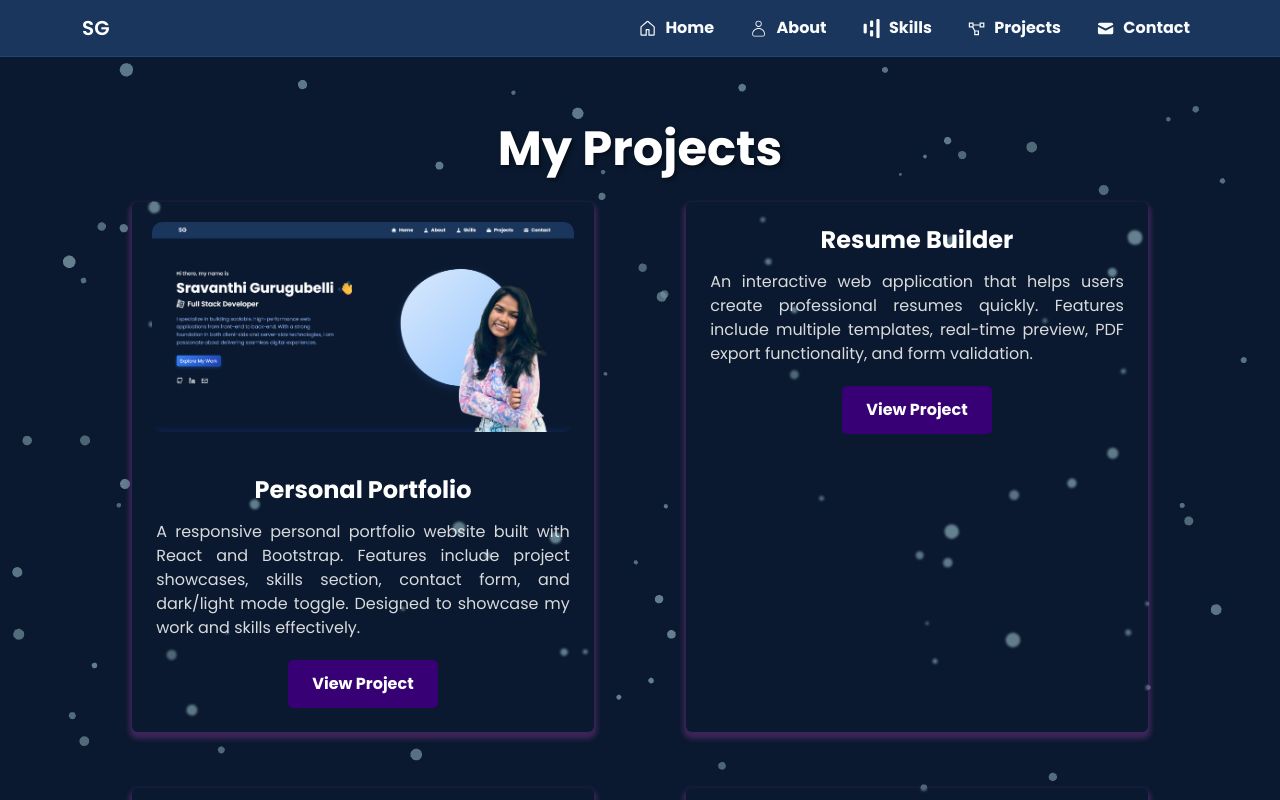
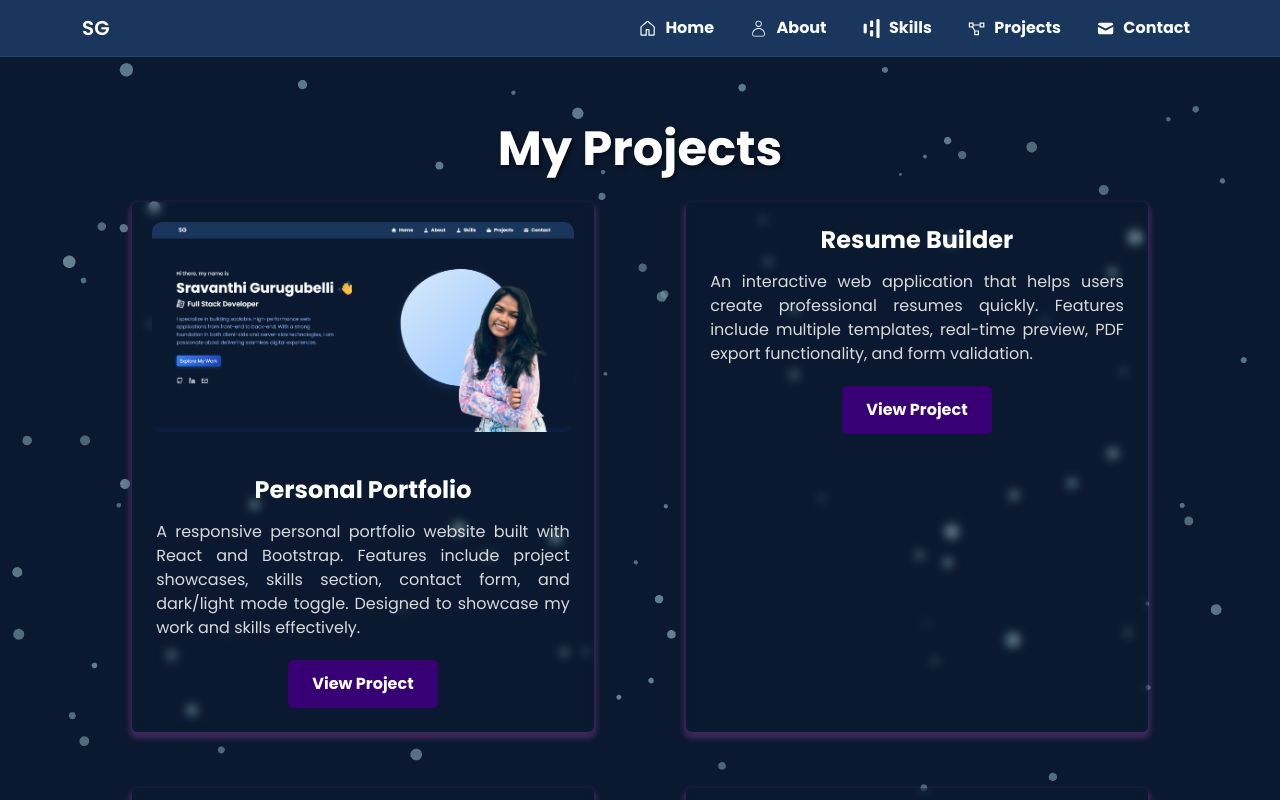
Before and after one commit to GurugubelliSravanthi/my-portfolio-react, a React (Vite) app: page /projects in a window 1280 px wide. Shown: the top 800 px of the page. Built offline with nearby package versions, Linux system fonts and the light colour scheme.

Commit message:
Update Projects.css

```diff
--- a/src/pages/Projects.css
+++ b/src/pages/Projects.css
@@ -44,12 +44,11 @@
   width: 100% !important;
   border-radius: 30px;
   background-color: transparent !important;
-  background: transparent !important;
   overflow: hidden;
   transition: all 0.3s cubic-bezier(0.25, 0.8, 0.25, 1);
   box-shadow: 0 4px 5px 3px rgba(119, 53, 136, 0.459) !important;
-  backdrop-filter: blur(1px);
   -webkit-backdrop-filter: blur(1px);
+  backdrop-filter: blur(5px);
   margin-bottom: 2rem;
   color: #ffffff;
 }
```
